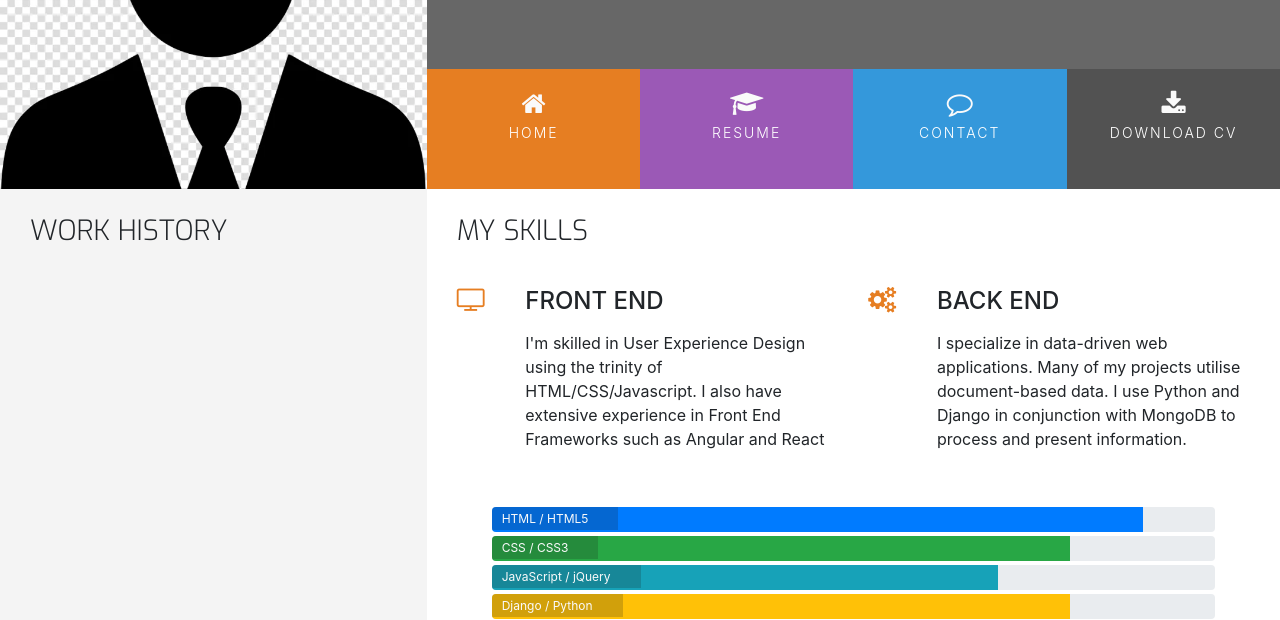
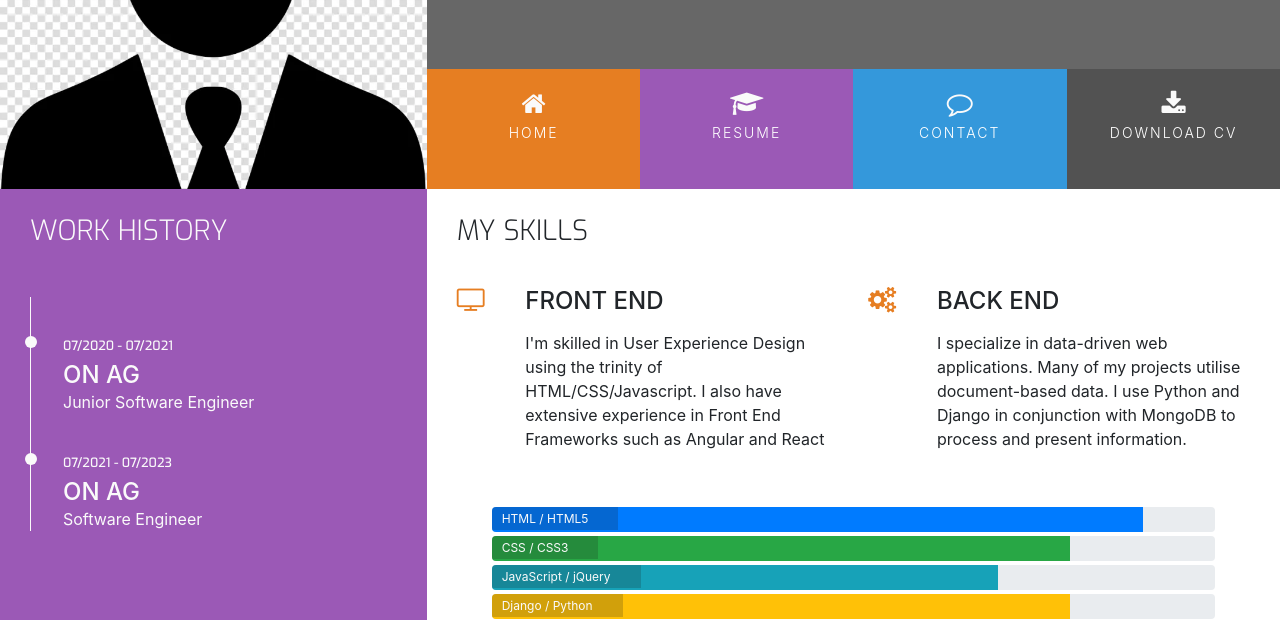
Before and after one commit to CedricNtwari/bootstrap-mini-project, a plain HTML site: page resume.html in a window 1280 px wide. Shown: the part 180-800 px from the top of the page. Drawn offline with nearby package versions, Linux system fonts and the light colour scheme.

Commit message:
Add timeline

```diff
--- a/assets/css/style.css
+++ b/assets/css/style.css
@@ -12,6 +12,10 @@
 
 .bg-color-personal-info {
     background-color: #f4f4f4;
+}
+
+.bg-color-work-history {
+    background-color: #9b59b6;
 }
 
 .ui-menu-color-home {
@@ -63,6 +67,7 @@ h4 {
     float: none;
 }
 
+.history-heading,
 .section-heading {
     font-family: "Exo", sans-serif;
     font-weight: 300;
@@ -281,3 +286,51 @@ footer {
 .progress-section {
     margin: 40px 20px;
 }
+
+/* ----------------------------------------Work History */
+
+.history-heading {
+    color: #fafafa;
+    margin-bottom: 50px;
+}
+
+.timeline-item {
+    padding: 4em 2em 0em 2em;
+    position: relative;
+    color: #fafafa;
+    border-left: 1px solid;
+}
+
+.timeline-item p {
+    padding: 0;
+    margin: 0;
+}
+
+.timeline-item:before {
+    content: attr(data-dates);
+    position: absolute;
+    left: 2.5em;
+    top: 3em;
+    display: block;
+    font-family: "Exo", sans-serif;
+    font-weight: 500;
+    font-size: 0.8em;
+    padding: 0;
+    margin: 0;
+}
+
+.timeline-item:after {
+    width: 12px;
+    height: 12px;
+    display: block;
+    top: 2.4em;
+    position: absolute;
+    left: -6px;
+    border-radius: 12px;
+    content: "";
+    background: #fafafa;
+}
+
+.history-items {
+    margin-bottom: 30px;
+}
--- a/resume.html
+++ b/resume.html
@@ -64,10 +64,20 @@
     </header>
     <section class="container-fluid">
       <div class="row">
-        <div class="col-md-4 bg-color-personal-info section-column">
+        <div class="col-md-4 bg-color-work-history section-column">
           <div class="row">
             <div class="col-12">
-              <h3 class="section-heading uppercase">Work History</h3>
+              <h3 class="history-heading uppercase">Work History</h3>
+            </div>
+          </div>
+          <div class="history-items">
+            <div class="timeline-item" data-dates="07/2020 - 07/2021">
+              <h4>ON AG</h4>
+              <p>Junior Software Engineer</p>
+            </div>
+            <div class="timeline-item" data-dates="07/2021 - 07/2023">
+              <h4>ON AG</h4>
+              <p>Software Engineer</p>
             </div>
           </div>
         </div>
```
